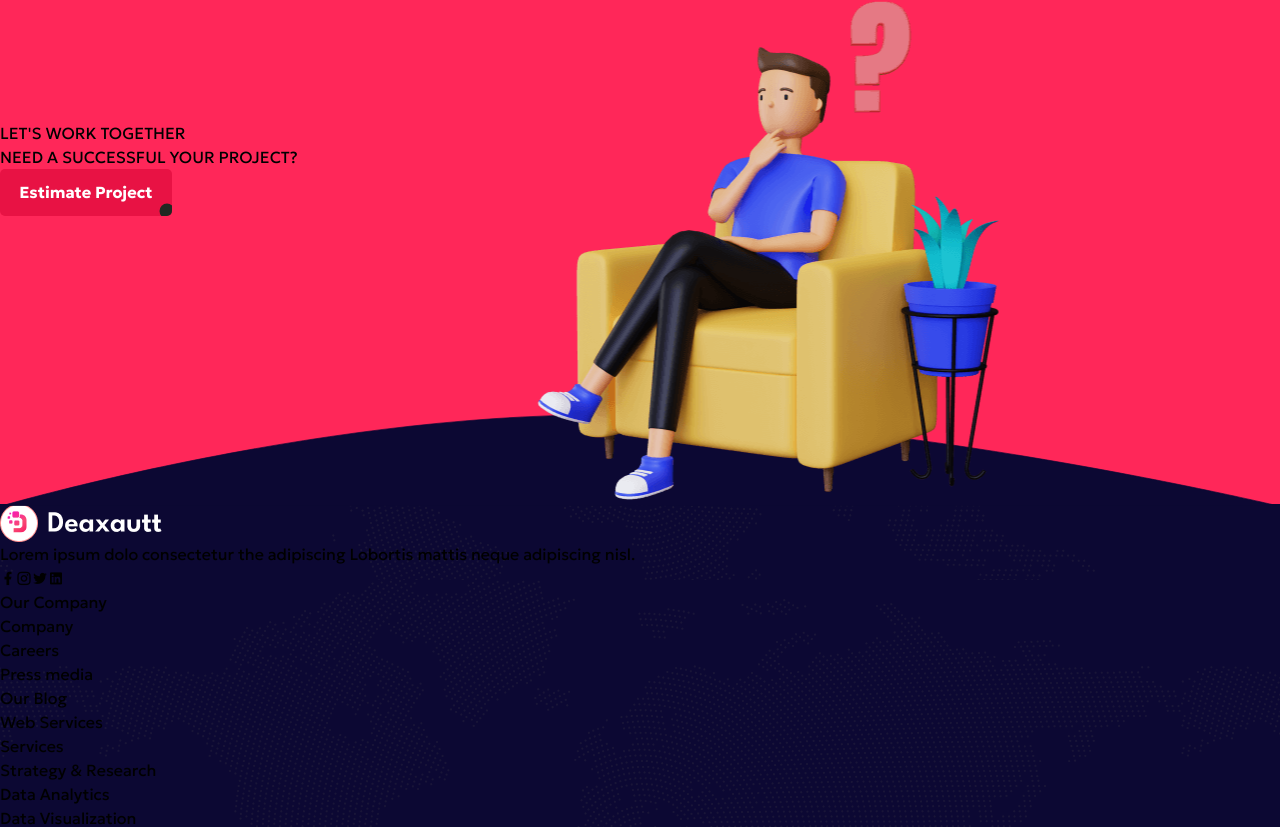
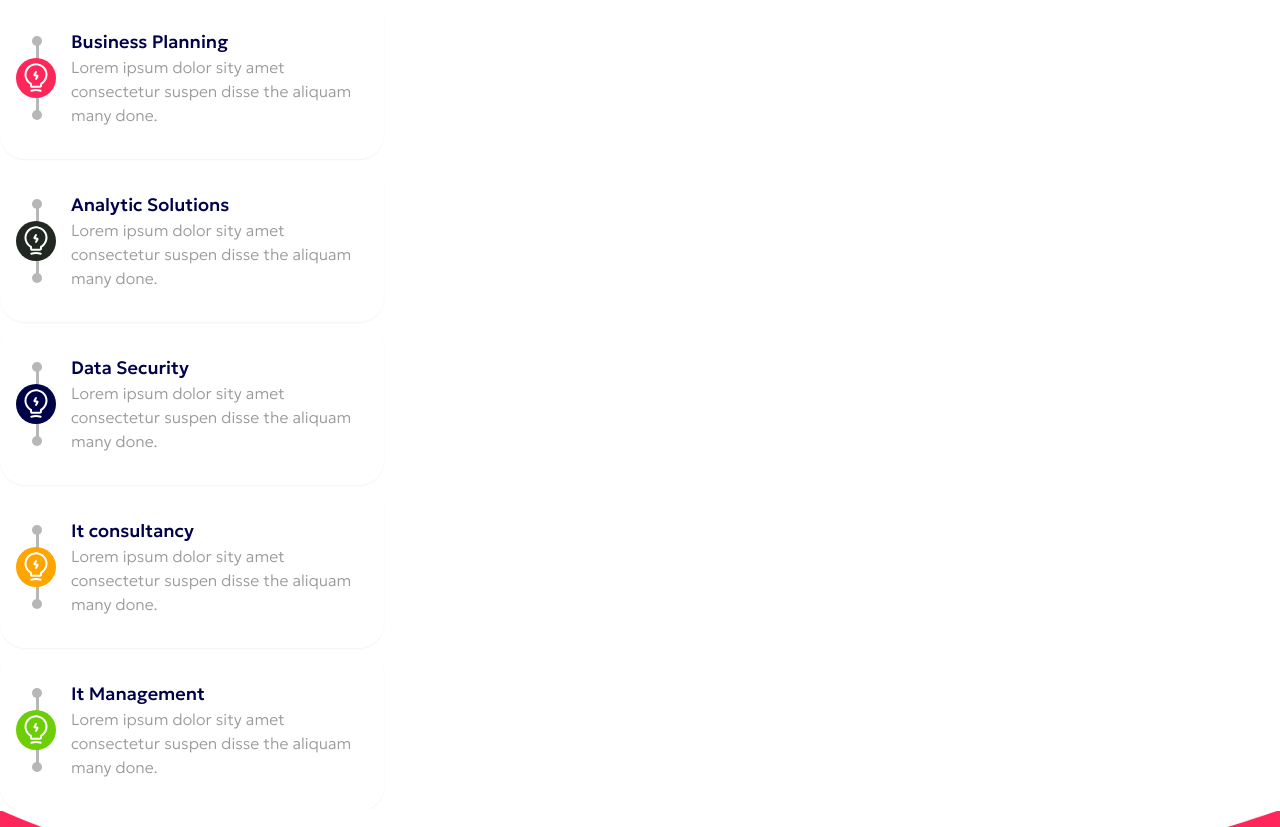
Before and after one commit to adhikariprayag/deaxautt, a React (Vite) app: page /services in a window 1280 px wide. Shown: the part 3753-4580 px from the top of the page. Built offline with nearby package versions, Linux system fonts and the light colour scheme.

Commit message:
Service Page: Completed

```diff
--- a/src/pages/Services.jsx
+++ b/src/pages/Services.jsx
@@ -9,6 +9,7 @@ import s1 from '../assets/service_icon_1.svg'
 import s2 from '../assets/service_icon_2.svg'
 import s3 from '../assets/service_icon_3.svg'
 import s4 from '../assets/service_icon_4.png'
+import service_icon from '../assets/service-icon.svg'
 
 function Services() {
   return (
@@ -78,13 +79,13 @@ function Services() {
               <div className='flex gap-5 flex-wrap sm:flex-nowrap'>
                 <div className="service-box flex flex-col gap-5">
                   <div className='w-full flex justify-start'><img src={s1} alt="" /></div>
-                  <h2 className='text-white font-semibold text-3xl'>UI/UX Design</h2>
+                  <h2 className='text-white font-semibold text-xl sm:text-3xl'>UI/UX Design</h2>
                   <p className='text-gray-400'>Lorem ipsum dolor amet consetetur. Ut tellus suspen aliquam.</p>
                   <a href=""><p className='text-white'>Learn More</p></a>
                 </div>
                 <div className="service-box flex flex-col gap-5">
                   <div className='w-full flex justify-start'><img src={s2} alt="" /></div>
-                  <h2 className='text-white font-semibold text-3xl'>Web Development</h2>
+                  <h2 className='text-white font-semibold text-xl sm:text-3xl'>Web Development</h2>
                   <p className='text-gray-400'>Lorem ipsum dolor amet consetetur. Ut tellus suspen aliquam.</p>
                   <a href=""><p className='text-white'>Learn More</p></a>
                 </div>
@@ -93,13 +94,13 @@ function Services() {
               <div className='flex gap-5 mt-5 flex-wrap sm:flex-nowrap'>
                 <div className="service-box flex flex-col gap-5">
                   <div className='w-full flex justify-start'><img src={s3} alt="" /></div>
-                  <h2 className='text-white font-semibold text-3xl'>UI/UX Design</h2>
+                  <h2 className='text-white font-semibold text-xl sm:text-3xl'>UI/UX Design</h2>
                   <p className='text-gray-400'>Lorem ipsum dolor amet consetetur. Ut tellus suspen aliquam.</p>
                   <a href=""><p className='text-white'>Learn More</p></a>
                 </div>
                 <div className="service-box flex flex-col gap-5">
                   <div className='w-full flex justify-start'><img src={s4} alt="" /></div>
-                  <h2 className='text-white font-semibold text-3xl'>Web Development</h2>
+                  <h2 className='text-white font-semibold text-xl sm:text-3xl'>Web Development</h2>
                   <p className='text-gray-400'>Lorem ipsum dolor amet consetetur. Ut tellus suspen aliquam.</p>
                   <a href=""><p className='text-white'>Learn More</p></a>
                 </div>
@@ -112,6 +113,77 @@ function Services() {
           <div className="container px-10 flex flex-col items-center gap-5">
             <h5 className="title-sm">OUR SERVICES</h5>
             <h2 className='sm:text-5xl text-2xl text-center sm:w-[70%] w-full mClr'>Technology services built specifically for your business</h2>
+            <div className='w-full flex gap-5 justify-center flex-wrap  mt-10'>
+              <div className=' w-full our-box our-box-1'>
+                <div className='img-con'>
+                  <span className='our-box-icon'></span>
+                  <img src={service_icon} alt="" />
+                </div>
+                <div className='flex flex-col gap-1'>
+                  <h5>Branding Support</h5>
+                  <p>Lorem ipsum dolor sity amet consectetur suspen disse the aliquam many done.</p>
+                </div>
+              </div>
+
+              <div className=' w-full our-box our-box-2'>
+                <div className='img-con'>
+                  <span className='our-box-icon'></span>
+                  <img src={service_icon} alt="" />
+                </div>
+                <div className='flex flex-col gap-1'>
+                  <h5>Business Planning</h5>
+                  <p>Lorem ipsum dolor sity amet consectetur suspen disse the aliquam many done.</p>
+                </div>
+              </div>
+
+              <div className=' w-full our-box our-box-3'>
+                <div className='img-con'>
+                  <span className='our-box-icon'></span>
+                  <img src={service_icon} alt="" />
+                </div>
+                <div className='flex flex-col gap-1'>
+                  <h5>Analytic Solutions</h5>
+                  <p>Lorem ipsum dolor sity amet consectetur suspen disse the aliquam many done.</p>
+                </div>
+              </div>
+
+            </div>
+
+            <div className='w-full flex gap-5 justify-center flex-wrap'>
+              <div className=' w-full our-box our-box-4'>
+                <div className='img-con'>
+                  <span className='our-box-icon'></span>
+                  <img src={service_icon} alt="" />
+                </div>
+                <div className='flex flex-col gap-1'>
+                  <h5>Data Security</h5>
+                  <p>Lorem ipsum dolor sity amet consectetur suspen disse the aliquam many done.</p>
+                </div>
+              </div>
+
+              <div className=' w-full our-box our-box-5'>
+                <div className='img-con'>
+                  <span className='our-box-icon'></span>
+                  <img src={service_icon} alt="" />
+                </div>
+                <div className='flex flex-col gap-1'>
+                  <h5>It consultancy</h5>
+                  <p>Lorem ipsum dolor sity amet consectetur suspen disse the aliquam many done.</p>
+                </div>
+              </div>
+
+              <div className=' w-full our-box our-box-6'>
+                <div className='img-con'>
+                  <span className='our-box-icon'></span>
+                  <img src={service_icon} alt="" />
+                </div>
+                <div className='flex flex-col gap-1'>
+                  <h5>It Management</h5>
+                  <p>Lorem ipsum dolor sity amet consectetur suspen disse the aliquam many done.</p>
+                </div>
+              </div>
+
+            </div>
           </div>
         </section>
 
--- a/src/scss/_services.scss
+++ b/src/scss/_services.scss
@@ -22,32 +22,281 @@
         }
     }
 
-    &-main{
+    &-main {
         background-color: #161E17;
         padding-block: 5rem;
 
-        .service-box{
+        .service-box {
             background-color: #212822;
             border-radius: 25px;
             padding: 2.5rem 2rem;
             @include transition;
 
-            &:hover{
+            @media (max-width: 320px) {
+                padding: 1rem;
+            }
+
+            &:hover {
                 background-color: #fff;
 
-                h2{
+                h2 {
                     color: $main;
                 }
 
-                a p{
+                a p {
                     color: $main;
                     @include transition;
 
-                    &:hover{
+                    &:hover {
                         color: $red;
                     }
                 }
             }
         }
     }
+
+    &-our {
+        .our-box {
+            padding: 2rem 1rem;
+            box-shadow: rgba(0, 0, 0, 0.05) 0px 1px 2px 0px;
+            border-radius: 25px;
+            display: flex;
+            justify-content: center;
+            align-items: center;
+            gap: 15px;
+            position: relative;
+            @include transition;
+
+            @media (min-width: 980px) {
+                width: 30% !important;
+            }
+
+            h5 {
+                color: $main;
+                font-size: 18px;
+                font-weight: 500;
+                @include transition;
+            }
+
+            p {
+                color: rgb(154, 154, 154);
+                font-weight: 200;
+            }
+
+            .img-con {
+                width: 40px;
+                height: 40px;
+                padding: .5rem;
+                aspect-ratio: 1;
+                // background-color: #212822;
+                border-radius: 50%;
+                display: flex;
+                justify-content: center;
+                align-items: center;
+                position: relative;
+
+                .our-box-icon {
+                    position: absolute;
+                    width: 3px;
+                    height: 80px;
+                    background-color: rgb(184, 183, 183);
+                    left: 50%;
+                    top: -50%;
+                    z-index: -1;
+                    // transform: translateX(-50%);
+                    transition: all 0.3s linear;
+                }
+
+                img {
+                    width: 100%;
+                }
+
+                &::before {
+                    content: '';
+                    position: absolute;
+                    width: 10px;
+                    height: 10px;
+                    border-radius: 50%;
+                    background-color: rgb(184, 183, 183);
+                    top: -55%;
+                    left: 53%;
+                    transform: translate(-50%);
+                    @include transition;
+                }
+
+                &::after {
+                    content: '';
+                    position: absolute;
+                    width: 10px;
+                    height: 10px;
+                    border-radius: 50%;
+                    background-color: rgb(184, 183, 183);
+                    bottom: -55%;
+                    left: 53%;
+                    transform: translate(-50%);
+                    @include transition;
+                }
+            }
+
+            &:hover {
+                @include shadow;
+            }
+        }
+
+        .our-box-1 {
+            .img-con {
+                background-color: $sky !important;
+            }
+
+            &:hover {
+                h5 {
+                    color: $sky;
+                    @include transition;
+
+                }
+
+                .img-con {
+
+                    &::before,
+                    &::after {
+                        background-color: $sky;
+                    }
+
+                    .our-box-icon {
+                        background-color: $sky;
+                    }
+                }
+            }
+        }
+
+        .our-box-2 {
+            .img-con {
+                background-color: $red !important;
+            }
+
+            &:hover {
+
+                h5 {
+                    color: $red;
+                    @include transition;
+                }
+
+                .img-con {
+
+                    &::before,
+                    &::after {
+                        background-color: $red;
+                    }
+
+                    .our-box-icon {
+                        background-color: $red;
+                    }
+                }
+            }
+        }
+
+        .our-box-3 {
+
+            .img-con {
+                background-color: $dark !important;
+            }
+
+            &:hover {
+                h5 {
+                    color: $dark;
+                    @include transition;
+                }
+
+                .img-con {
+
+                    &::before,
+                    &::after {
+                        background-color: $dark;
+                    }
+
+                    .our-box-icon {
+                        background-color: $dark;
+                    }
+                }
+            }
+        }
+
+        .our-box-4 {
+            .img-con {
+                background-color: $main !important;
+            }
+
+            &:hover {
+                h5 {
+                    color: $main;
+                    @include transition;
+
+                }
+
+                .img-con {
+
+                    &::before,
+                    &::after {
+                        background-color: $main;
+                    }
+
+                    .our-box-icon {
+                        background-color: $main;
+                    }
+                }
+            }
+        }
+
+        .our-box-5 {
+            .img-con {
+                background-color: orange !important;
+            }
+
+            &:hover {
+                h5 {
+                    color: orange;
+                    @include transition;
+
+                }
+
+                .img-con {
+
+                    &::before,
+                    &::after {
+                        background-color: orange;
+                    }
+
+                    .our-box-icon {
+                        background-color: orange;
+                    }
+                }
+            }
+        }
+
+        .our-box-6 {
+            .img-con {
+                background-color: $green !important;
+            }
+
+            &:hover {
+                h5 {
+                    color: $green;
+                    @include transition;
+
+                }
+
+                .img-con {
+
+                    &::before,
+                    &::after {
+                        background-color: $green;
+                    }
+
+                    .our-box-icon {
+                        background-color: $green;
+                    }
+                }
+            }
+        }
+    }
 }
```
Also changed, not shown: src/pages/Home.jsx (+15 -0 lines), src/assets/service-icon.svg (added).
